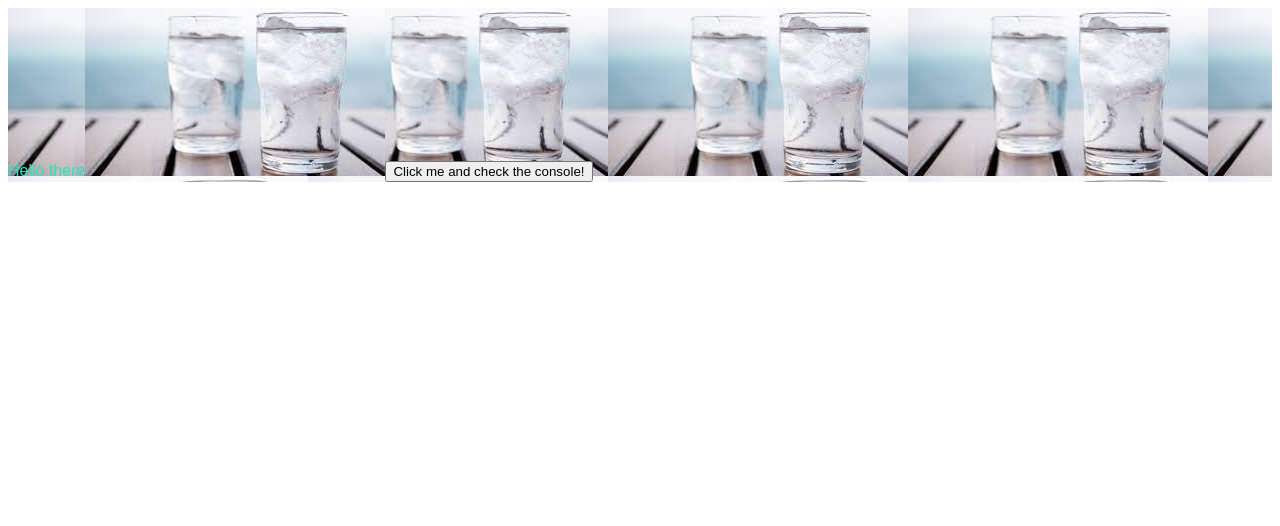
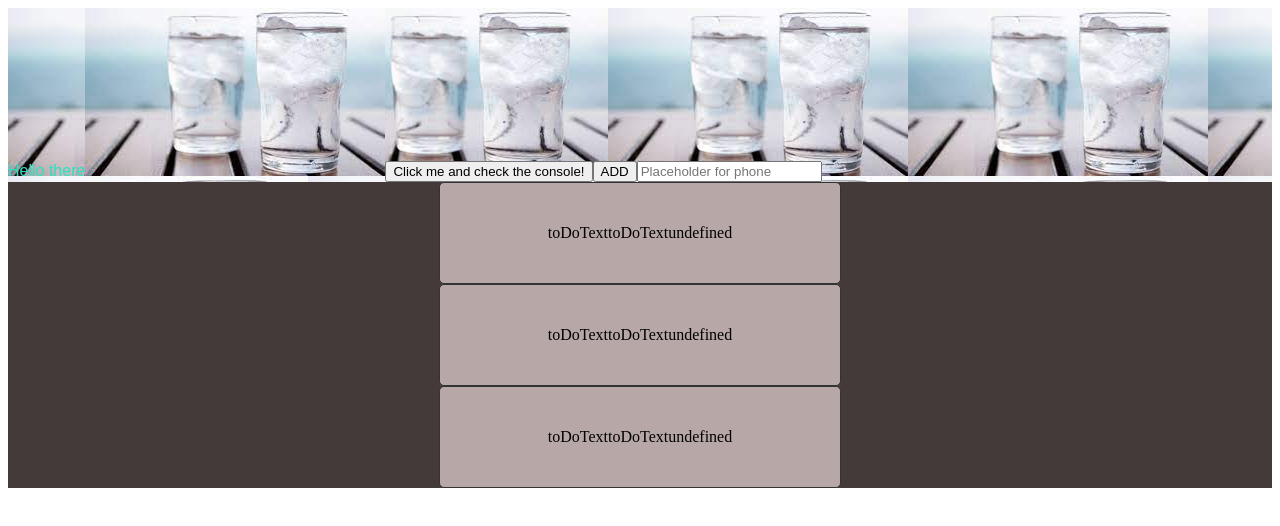
Before and after one commit to quantumbeep/odin-project-todo, a website built with webpack: page dist/index.html in a window 1280 px wide. Built offline with nearby package versions, Linux system fonts and the light colour scheme.

Commit message:
add dom creation module add logic module add add item function add mapping of items function overall try separation of concerns and single responsibility principle

```diff
--- /dev/null
+++ b/src/dom.js
@@ -0,0 +1,74 @@
+import { add } from 'lodash';
+import Icon from './ice.jpg';
+import { receiveItemData, toDoList } from './logic.mjs';
+import printMe from './print.js';
+
+const component = () => {
+  const element = document.createElement('div');
+  const btn = document.createElement('button');
+
+  element.innerHTML = ['Hello', 'there'].join(' ');
+  element.classList.add('hello');
+  // Add the image to our existing div.
+  const myIcon = new Image();
+  myIcon.src = Icon;
+
+  element.appendChild(myIcon);
+  btn.innerHTML = 'Click me and check the console!';
+  btn.onclick = printMe;
+
+  element.appendChild(btn);
+
+  return element;
+};
+
+//DOM creation
+const createBtn = (btnName, btnFn) => {
+  const btn = document.createElement('button');
+  btn.textContent = btnName;
+  btn.classList.add(`${btnName}`);
+  btn.addEventListener('click', btnFn);
+  return btn;
+};
+
+const createLi = (i) => {
+  const li = document.createElement('li');
+  if (i) {
+    li.classList.add(`li-${i}`, 'li');
+  } else {
+    li.classList.add('li');
+  }
+
+  const data = receiveItemData();
+  const textnode1 = document.createTextNode(data.toDoText);
+  const textnode2 = document.createTextNode(toDoList[i].toDoText.value);
+  li.textContent = data.toDoText;
+  li.append(textnode1);
+  li.append(textnode2);
+  console.log('li created');
+  return li;
+};
+
+const createInput = (type, name) => {
+  const input = document.createElement('input');
+  input.setAttribute('type', type);
+  input.setAttribute('value', name);
+  input.setAttribute('name', name);
+  input.setAttribute('placeholder', `Placeholder for ${name}`);
+  input.classList.add(`input-${type}`);
+
+  const label = document.createElement('label');
+  label.setAttribute('for', input.name);
+  label.textContent = 'label for input';
+  return { input, label };
+};
+
+const createList = (toDoList) => {
+  const ul = document.createElement('ul');
+  toDoList.map((item, i) => {
+    ul.append(createLi(i));
+  });
+  document.body.append(ul);
+};
+
+export { component, createInput, createLi, createBtn, createList };
--- a/src/index.js
+++ b/src/index.js
@@ -1,25 +1,20 @@
+import {
+  component,
+
+  createBtn,
+  createInput,
+  createList,
+} from './dom.js';
+import { addItemToList, toDoList} from './logic.mjs';
 import './style.css';
-import Icon from './ice.jpg'
-import printMe from './print.js';
 
-function component() {
-    const element = document.createElement('div');
-    const btn = document.createElement('button');
+document.body.appendChild(component());
+const el = document.querySelector('div');
+el.append(createBtn('ADD'));
+const instance = createInput('number', 'phone');
 
-    element.innerHTML = ['Hello', 'there'].join(' ');
-    element.classList.add('hello');
-    // Add the image to our existing div.
-    const myIcon = new Image();
-    myIcon.src = Icon;
-
-    element.appendChild(myIcon);
-    btn.innerHTML = 'Click me and check the console!';
-    btn.onclick = printMe;
-
-    element.appendChild(btn);
-
-    return element;
-};
-
-
-  document.body.appendChild(component());
+el.append(instance.input);
+addItemToList();
+addItemToList();
+addItemToList();
+createList(toDoList);
--- /dev/null
+++ b/src/logic.mjs
@@ -0,0 +1,26 @@
+let toDoList = [];
+
+//editFn
+const editToDo = () => {
+  //change the value of 'toDoText' property in toDoItem
+};
+
+//delFn
+
+const receiveItemData = (toDoText, dueDate) => {
+  return {
+    toDoText: "toDoText",
+    dueDate: "dueDate",
+    dateCreated: Date.now(),
+    // editBtn: createBtn('EDIT', editFn),
+    // deleteBtn: createBtn('DEL', delFn),
+  };
+};
+
+const addItemToList = () => {
+  const newToDoItem = receiveItemData('sample text', 'sample date');
+  toDoList.push(newToDoItem);
+  console.log({toDoList});
+};
+
+export { receiveItemData, addItemToList, toDoList };
--- /dev/null
+++ b/src/reset.css
@@ -0,0 +1,52 @@
+/*
+  1. Use a more-intuitive box-sizing model.
+*/
+*, *::before, *::after {
+    box-sizing: border-box;
+  }
+  /*
+    2. Remove default margin
+  */
+  * {
+    margin: 0;
+  }
+  /*
+    3. Allow percentage-based heights in the application
+  */
+  html, body {
+    height: 100%;
+  }
+  /*
+    Typographic tweaks!
+    4. Add accessible line-height
+    5. Improve text rendering
+  */
+  body {
+    line-height: 1.5;
+    -webkit-font-smoothing: antialiased;
+  }
+  /*
+    6. Improve media defaults
+  */
+  img, picture, video, canvas, svg {
+    display: block;
+    max-width: 100%;
+  }
+  /*
+    7. Remove built-in form typography styles
+  */
+  input, button, textarea, select {
+    font: inherit;
+  }
+  /*
+    8. Avoid text overflows
+  */
+  p, h1, h2, h3, h4, h5, h6 {
+    overflow-wrap: break-word;
+  }
+  /*
+    9. Create a root stacking context
+  */
+  #root, #__next {
+    isolation: isolate;
+  }
--- a/src/style.css
+++ b/src/style.css
@@ -1,8 +1,7 @@
 @font-face {
   font-family: 'Rubik', sans-serif;
- src: url('./Rubik-Regular.ttf');
- font-weight: 400;
-
+  src: url('./Rubik-Regular.ttf');
+  font-weight: 400;
 }
 
 .hello {
@@ -10,3 +9,48 @@
   font-family: 'Rubik', sans-serif;
   background: url('./ice.jpg');
 }
+
+.box {
+  display: flex;
+  flex-direction: column;
+  align-items: center;
+  justify-content: center;
+  height: 100vh;
+  width: 100vw;
+  border: 3px solid black;
+  width: 100px;
+  height: 100px;
+  background: rgb(131, 26, 139);
+}
+
+.input-text {
+  width: 50%;
+  height: 100%;
+  border: 1px solid black;
+  border-radius: 5px;
+  font-size: 60px;
+  font-family: 'Rubik', sans-serif;
+  color: rgb(0, 0, 0);
+}
+
+ul {
+  display: grid;
+  grid-template-columns: 1fr;
+  place-items: center;
+  list-style-type: none;
+  margin: 0;
+  padding: 0;
+
+  overflow: hidden;
+  background-color: rgb(69, 58, 58);
+}
+
+li {
+  display: grid;
+  background: rgb(184, 167, 167);
+  border: #333 1px solid;
+  border-radius: 5px;
+  width: 400px;
+  height: 100px;
+  place-items: center;
+}
```
Also changed, not shown: 1 other file.
